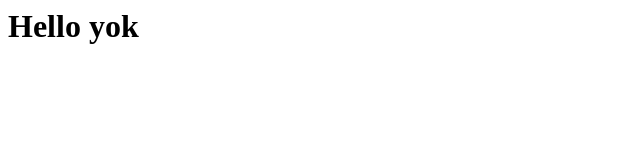
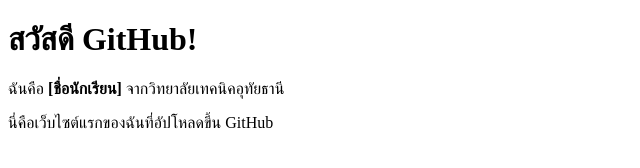
Before and after one commit to yokintel34/myproject, a plain HTML site: page index.html in a window 1280 px wide. Shown: the whole page, without its empty margins (0-640 px from the left). Drawn offline with Linux system fonts and the light colour scheme.

Commit message:
my first website

```diff
--- a/index.html
+++ b/index.html
@@ -1 +1,12 @@
-<h1>Hello yok</h1>
+<!DOCTYPE html>
+<html lang="th">
+<head>
+  <meta charset="UTF-8">
+  <title>My First Website</title>
+</head>
+<body>
+  <h1>สวัสดี GitHub!</h1>
+  <p>ฉันคือ <strong>[ชื่อนักเรียน]</strong> จากวิทยาลัยเทคนิคอุทัยธานี</p>
+  <p>นี่คือเว็บไซต์แรกของฉันที่อัปโหลดขึ้น GitHub</p>
+</body>
+</html>
```
